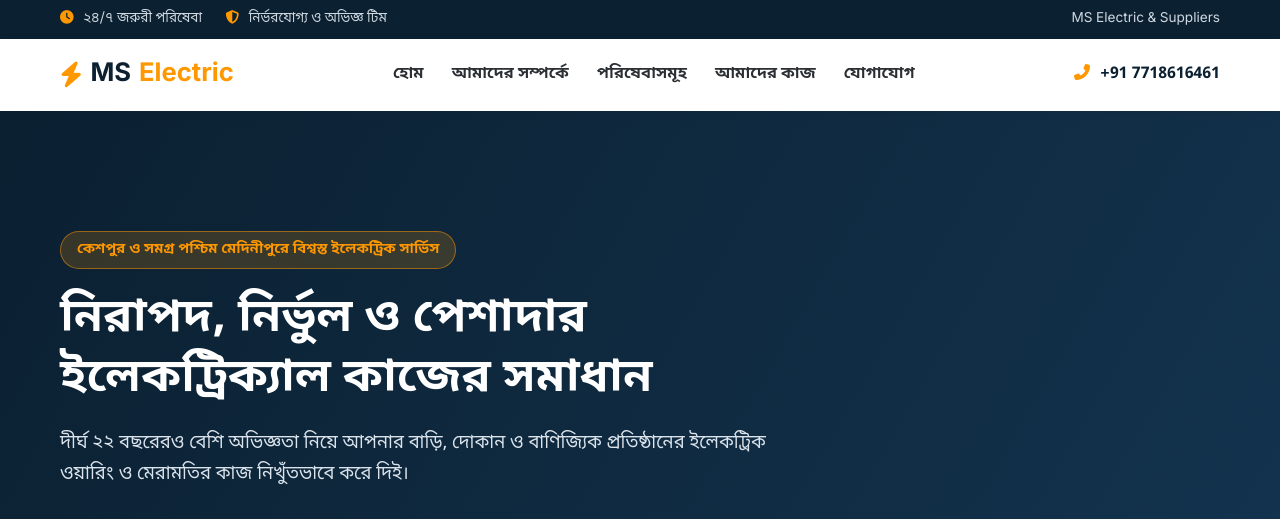
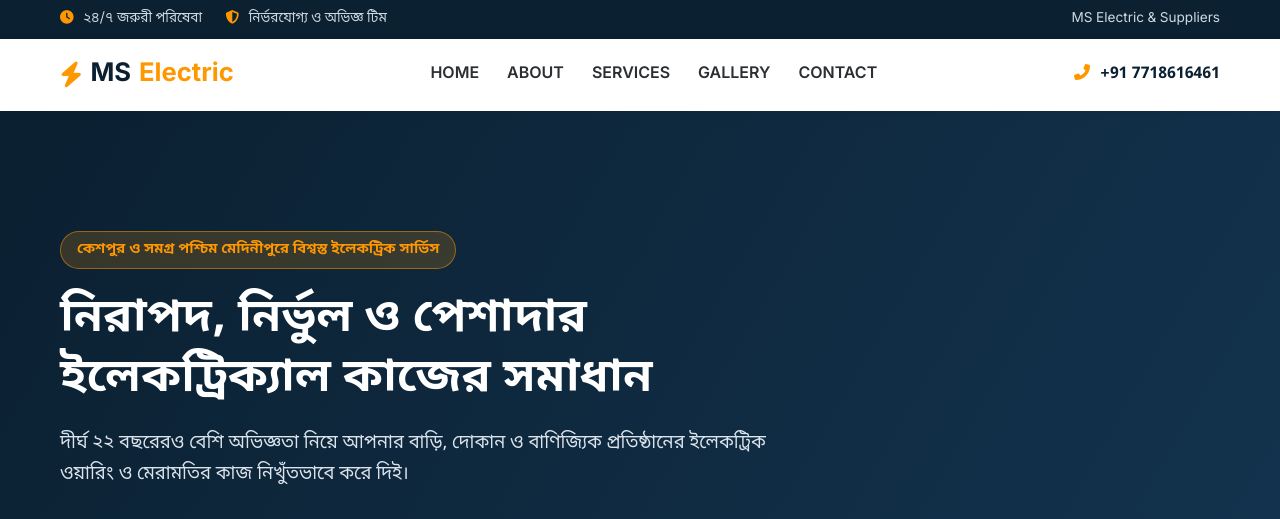
Before and after one commit to powerpro-elc/powerpro.elc.service, a plain HTML site: page index.html in a window 1280 px wide. Shown: the top 519 px of the page. Drawn offline with Linux system fonts and the light colour scheme.

Commit message:
Version 4.1

```diff
--- a/index.html
+++ b/index.html
@@ -28,11 +28,11 @@
       <a href="index.html" class="logo"><i class="fas fa-bolt"></i> MS <span class="highlight">Electric</span></a>
       <nav class="nav-container">
         <ul class="nav-links">
-          <li><a href="index.html">হোম</a></li>
-          <li><a href="about.html">আমাদের সম্পর্কে</a></li>
-          <li><a href="services.html">পরিষেবাসমূহ</a></li>
-          <li><a href="gallery.html">আমাদের কাজ</a></li>
-          <li><a href="contact.html">যোগাযোগ</a></li>
+          <li><a href="index.html">HOME</a></li>
+          <li><a href="about.html">ABOUT</a></li>
+          <li><a href="services.html">SERVICES</a></li>
+          <li><a href="gallery.html">GALLERY</a></li>
+          <li><a href="contact.html">CONTACT</a></li>
         </ul>
       </nav>
       <div class="header-actions">
@@ -270,7 +270,12 @@
   </div>
 
   <div class="lightbox" id="lightbox"><button class="lightbox-close" aria-label="বন্ধ করুন">&times;</button><img src="" alt="" /></div>
-
+<div class="container map-slot">
+  <div class="media-slot">
+    <div class="placeholder"><i class="fas fa-map-marked-alt"></i><span>এখানে গুগল ম্যাপ যোগ করুন</span></div>
+    <iframe src="https://maps.google.com/maps?q=22.5571931,87.4599564&z=17&output=embed" loading="lazy" allowfullscreen></iframe>
+  </div>
+</div>
   <script src="script.js"></script>
 </body>
 </html>
```
